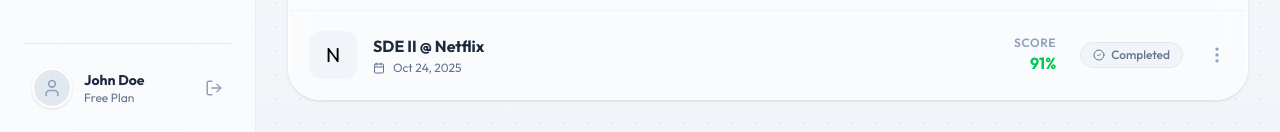
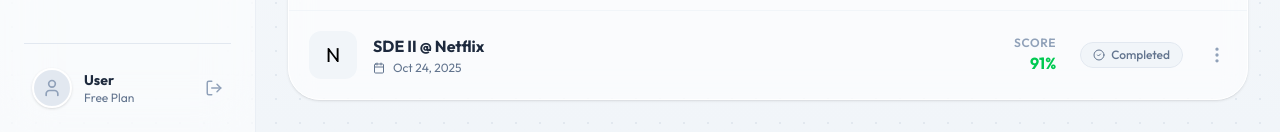
Before and after one commit to 0xteamMuffin/Hireability-frontend, a Next.js app: page /dashboard in a window 1280 px wide. Shown: the part 777-909 px from the top of the page. Built offline with nearby package versions, Linux system fonts and the light colour scheme; no server answers.

Commit message:
feat: logout logic

```diff
--- a/components/dashboard/dashboard.tsx
+++ b/components/dashboard/dashboard.tsx
@@ -16,6 +16,7 @@ import {
   Calendar,
   CheckCircle2,
 } from "lucide-react";
+import { useAuth } from "@/lib/hooks";
 
 // --- MOCK DATA ---
 const stats = [
@@ -67,6 +68,7 @@ const recents = [
 ];
 
 export const DashboardPage = () => {
+  const { user, signout } = useAuth();
   const [activeTab, setActiveTab] = useState("dashboard");
 
   // Sidebar Items
@@ -141,11 +143,14 @@ export const DashboardPage = () => {
             </div>
             <div className="flex-1 min-w-0">
               <p className="text-sm font-bold text-slate-800 truncate">
-                John Doe
+                {user?.username || "User"}
               </p>
               <p className="text-xs text-slate-500 truncate">Free Plan</p>
             </div>
-            <button className="text-slate-400 hover:text-red-400 transition-colors">
+            <button
+              onClick={signout}
+              className="text-slate-400 hover:text-red-400 transition-colors"
+            >
               <LogOut size={18} />
             </button>
           </div>
```
